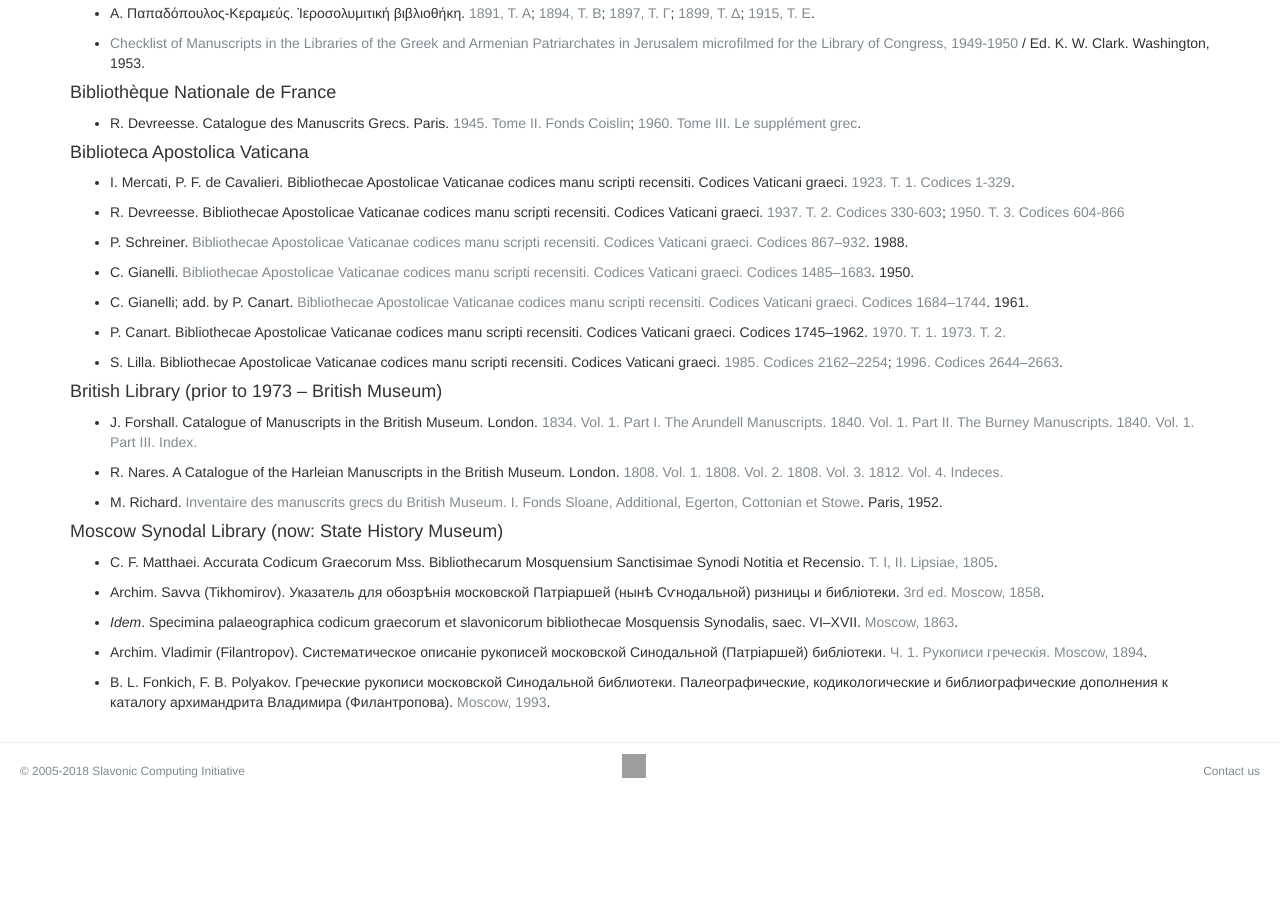
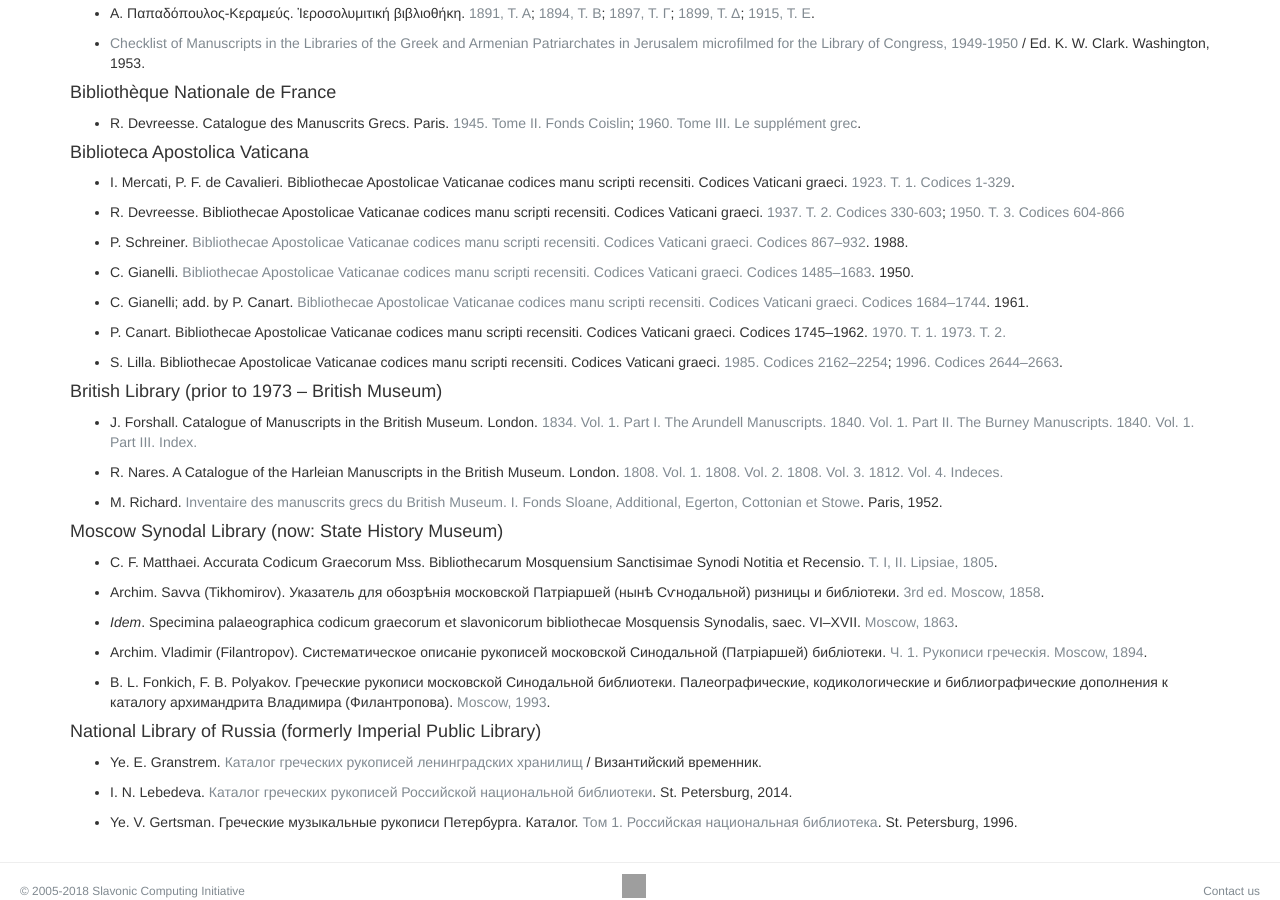
Before and after one commit to slavonic/ponomar-library, a Jekyll site: the page built from paleography.md, in a window 1280 px wide and 900 px high, scrolled down 636 px. Built offline with Jekyll 4.4.1, drawn with Linux system fonts in a browser that asks for light colours; our own code applies the rules of GitHub Pages for plain Markdown files; before the commit the page ends 1416 px from its top, so only the background shows below that; grey boxes are pictures that could not be loaded.

Commit message:
Add NLR information

```diff
--- a/paleography.md
+++ b/paleography.md
@@ -133,3 +133,14 @@ are taught at St. Petersburg Theological Academy.
 * B. L. Fonkich, F. B. Polyakov. Греческие рукописи московской Синодальной библиотеки.
   Палеографические, кодикологические и библиографические дополнения к каталогу архимандрита Владимира (Филантропова).
   [Moscow, 1993](https://www.ponomar.net/data/paleography/fonkich.pdf).
+
+#### National Library of Russia (formerly Imperial Public Library)
+
+* Ye. E. Granstrem. [Каталог греческих рукописей ленинградских хранилищ](https://www.ponomar.net/data/paleography/granstrem.pdf)
+  / Византийский временник.
+
+* I. N. Lebedeva. [Каталог греческих рукописей
+  Российской национальной библиотеки](https://www.ponomar.net/data/protected/lebedeva.pdf). St. Petersburg, 2014.
+
+* Ye. V. Gertsman. Греческие музыкальные рукописи Петербурга. Каталог.
+  [Том 1. Российская национальная библиотека](https://www.ponomar.net/data/paleography/gertsman1.pdf). St. Petersburg, 1996.
```
Also changed, not shown: ru/paleography.md (+11 -0 lines).
